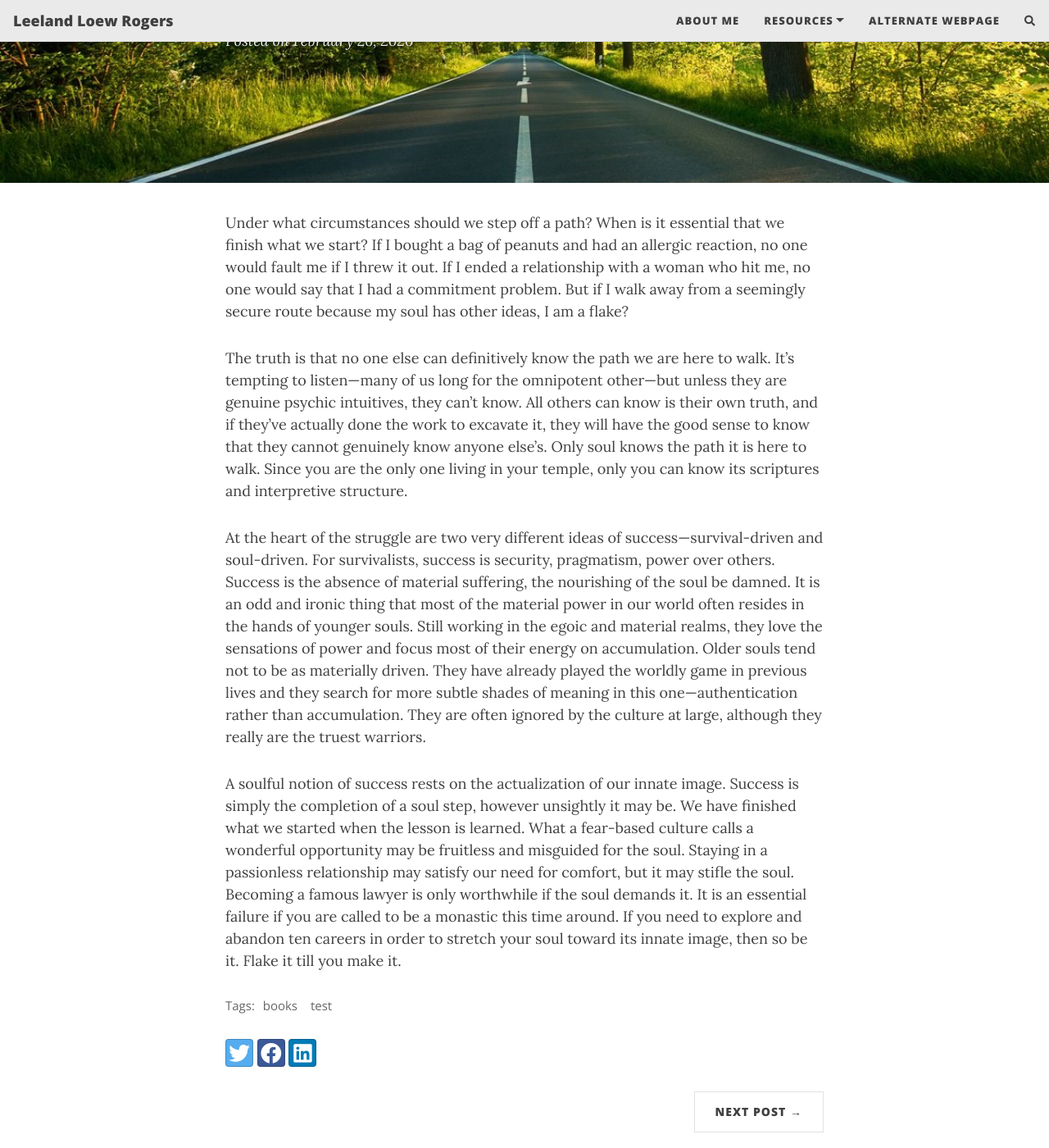
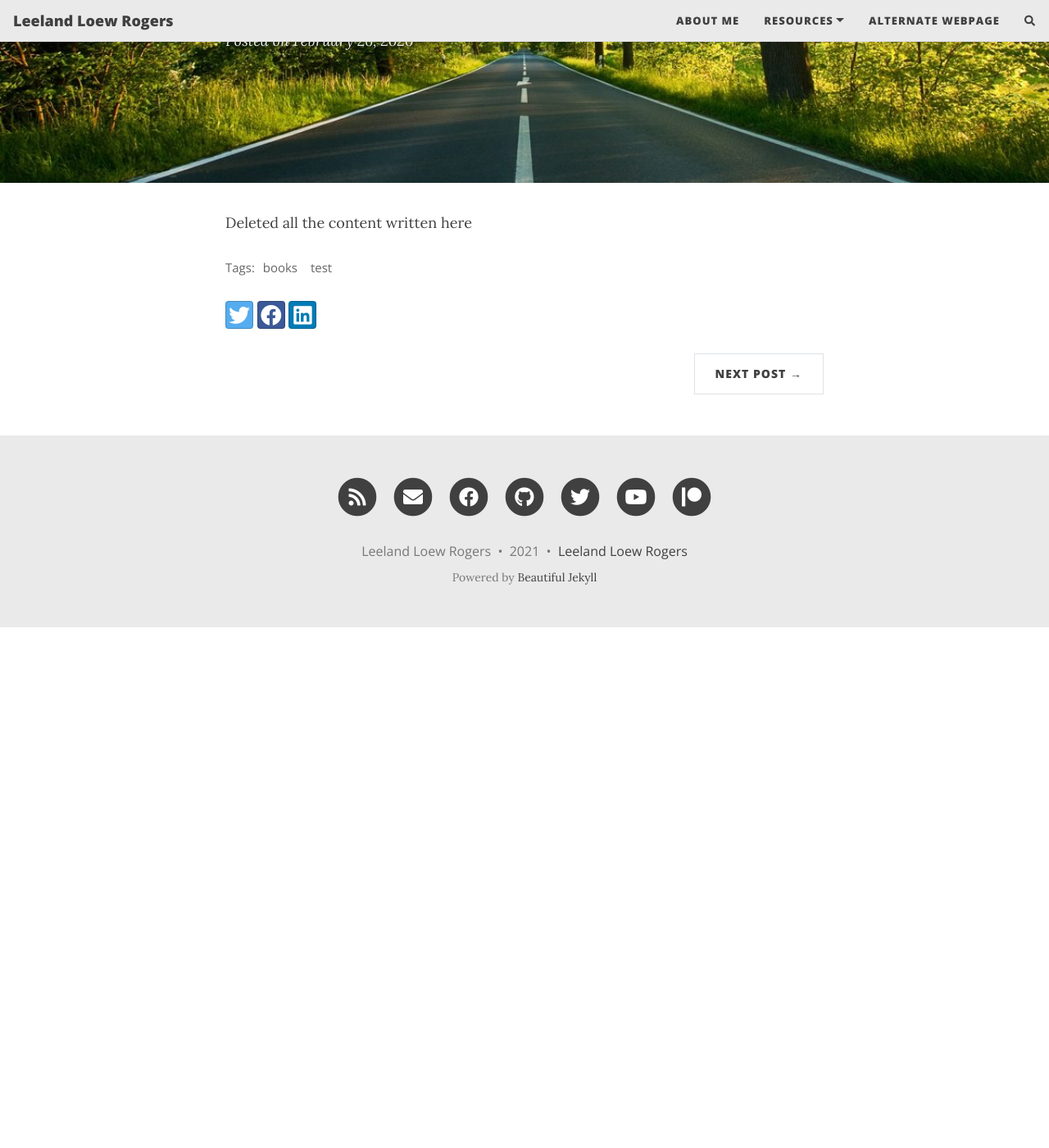
Before and after one commit to LeeLoew/LeelandRogers, a Jekyll site: the page built from _posts/2020-02-26-flake-it-till-you-make-it.md, in a window 1280 px wide and 1400 px high, scrolled down 320 px. Shown: the whole window at 82% size. Built offline with Jekyll 4.4.1, drawn with Linux system fonts in a browser that asks for light colours; nearby versions of some CDN libraries; comment, search, counter and statistics services are not loaded; after the commit the page ends 1085 px from its top, so only the background shows below that; some of the changed text lies outside the part shown.

Commit message:
edited the posts

```diff
--- a/_config.yml
+++ b/_config.yml
@@ -81,7 +81,7 @@
 url-pretty: "Leeland Loew Rogers"
 
 # Excerpt word length - Truncate the excerpt of each post on the feed page to the specified number of words
-excerpt_length: 50
+excerpt_length: 0
 
 # Whether or not to show an excerpt for every blog post in the feed page
 feed_show_excerpt: false
--- a/_posts/2020-02-26-flake-it-till-you-make-it.md
+++ b/_posts/2020-02-26-flake-it-till-you-make-it.md
@@ -1,6 +1,6 @@
 ---
 layout: post
-title: Flake it till you make it
+title: Test Post 1
 subtitle: Excerpt from Soulshaping by Jeff Brown
 cover-img: /assets/img/path.jpg
 thumbnail-img: /assets/img/thumb.png
@@ -8,10 +8,4 @@
 tags: [books, test]
 ---
 
-Under what circumstances should we step off a path? When is it essential that we finish what we start? If I bought a bag of peanuts and had an allergic reaction, no one would fault me if I threw it out. If I ended a relationship with a woman who hit me, no one would say that I had a commitment problem. But if I walk away from a seemingly secure route because my soul has other ideas, I am a flake?
-
-The truth is that no one else can definitively know the path we are here to walk. It’s tempting to listen—many of us long for the omnipotent other—but unless they are genuine psychic intuitives, they can’t know. All others can know is their own truth, and if they’ve actually done the work to excavate it, they will have the good sense to know that they cannot genuinely know anyone else’s. Only soul knows the path it is here to walk. Since you are the only one living in your temple, only you can know its scriptures and interpretive structure.
-
-At the heart of the struggle are two very different ideas of success—survival-driven and soul-driven. For survivalists, success is security, pragmatism, power over others. Success is the absence of material suffering, the nourishing of the soul be damned. It is an odd and ironic thing that most of the material power in our world often resides in the hands of younger souls. Still working in the egoic and material realms, they love the sensations of power and focus most of their energy on accumulation. Older souls tend not to be as materially driven. They have already played the worldly game in previous lives and they search for more subtle shades of meaning in this one—authentication rather than accumulation. They are often ignored by the culture at large, although they really are the truest warriors.
-
-A soulful notion of success rests on the actualization of our innate image. Success is simply the completion of a soul step, however unsightly it may be. We have finished what we started when the lesson is learned. What a fear-based culture calls a wonderful opportunity may be fruitless and misguided for the soul. Staying in a passionless relationship may satisfy our need for comfort, but it may stifle the soul. Becoming a famous lawyer is only worthwhile if the soul demands it. It is an essential failure if you are called to be a monastic this time around. If you need to explore and abandon ten careers in order to stretch your soul toward its innate image, then so be it. Flake it till you make it.
+Deleted all the content written here
```
Also changed, not shown: _posts/2020-02-28-test-markdown.md (+2 -2 lines), 1 other file.
